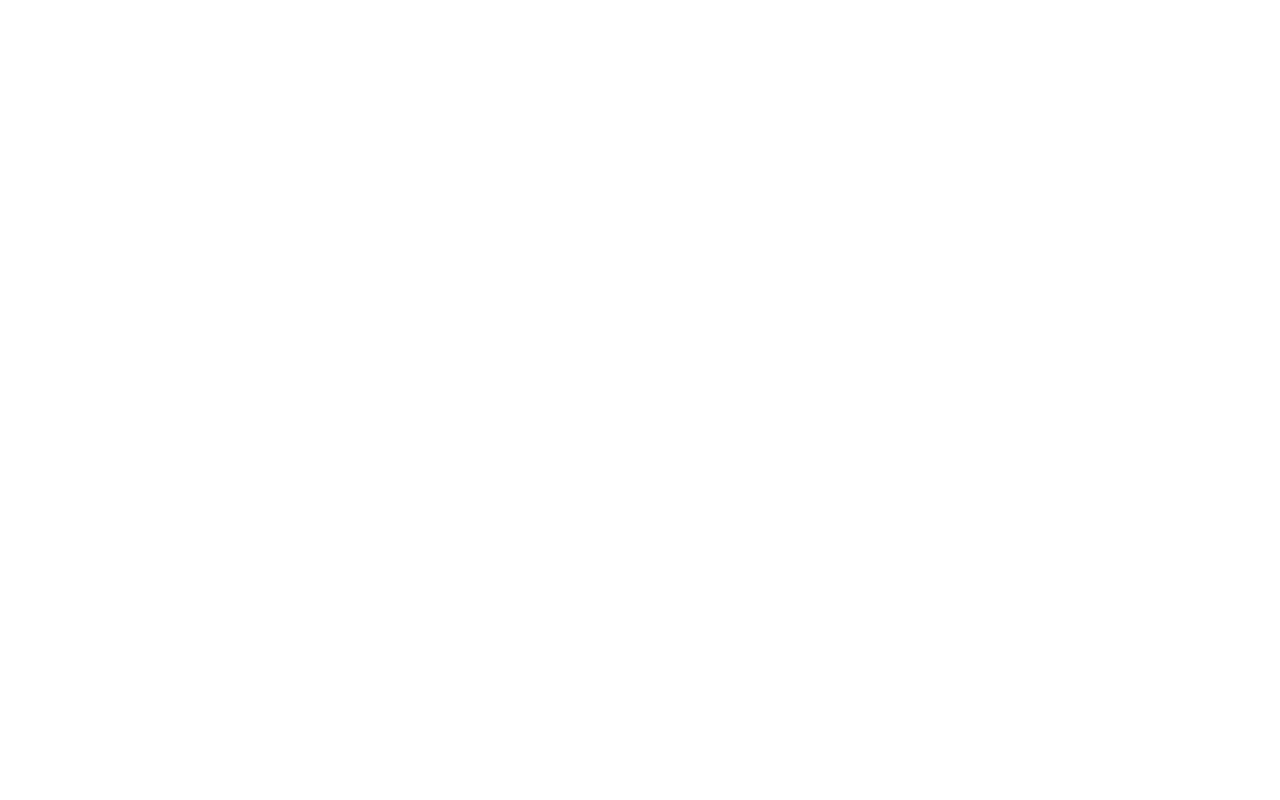
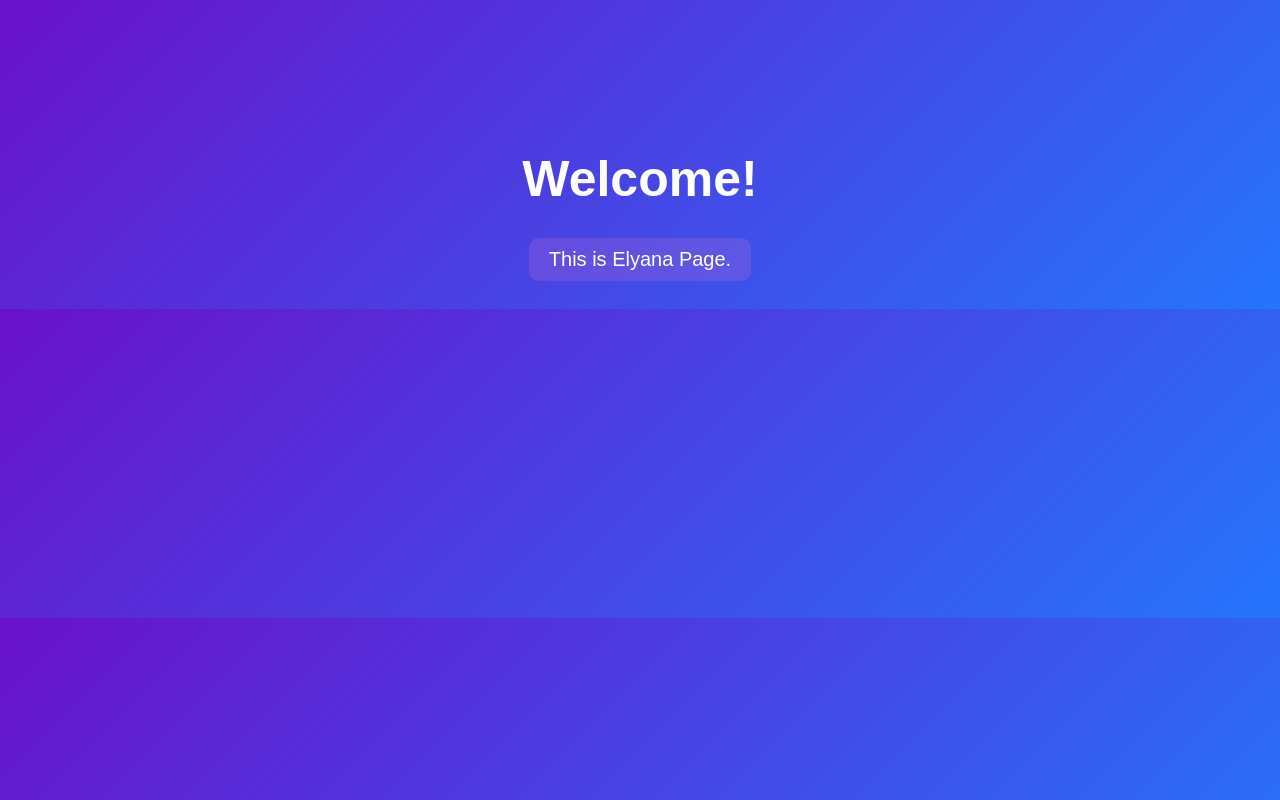
Before and after one commit to Sahelyana/Mobileprogramming, a plain HTML site: page index.html in a window 1280 px wide. Drawn offline with Linux system fonts and the light colour scheme.

Commit message:
backgroundchange

```diff
--- a/index.html
+++ b/index.html
@@ -1,11 +1,11 @@
 <!DOCTYPE html>
-<html lang="en">
+<html>
 <head>
-    <meta charset="UTF-8">
-    <meta name="viewport" content="width=device-width, initial-scale=1.0">
-    <title>Document</title>
+    <title>Elyana</title>
+    <link rel="stylesheet" href="style.css">
 </head>
 <body>
-
+    <h1>Welcome!</h1>
+    <p>This is Elyana Page.</p>
 </body>
 </html>
--- a/style.css
+++ b/style.css
@@ -0,0 +1,20 @@
+body{
+    background: linear-gradient(135deg,#6a11cb,#2575fc);
+    font-family: Arial, sans-serif;
+    text-align: center;
+    color: white;
+    margin-top: 150px;
+}
+
+h1{
+    font-size: 50px;
+    margin-bottom: 10px;
+}
+
+p{
+    font-size: 20px;
+    background: rgba(218, 114, 204, 0.2);
+    display: inline-block;
+    padding: 10px 20px;
+    border-radius: 10px;
+}
```
